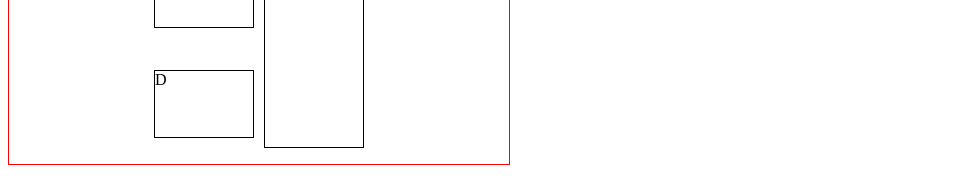
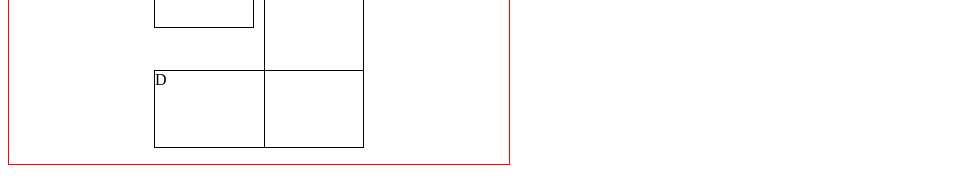
Before and after one commit to France1791/hello-world, a plain HTML site: page index.html in a window 1280 px wide. Shown: the part 393-580 px from the top of the page, without its empty margins (0-967 px from the left). Drawn offline with Linux system fonts and the light colour scheme.

Commit message:
changes made again

```diff
--- a/style.css
+++ b/style.css
@@ -27,5 +27,6 @@ h1{
 .c{
     grid-area: 2 / 2 / span1/ span 1;
 }
-.d{ 1 / 1 / span1/ span 2;
+.d{
+    grid-area: 3 / 1 / span1/ span 2;
 }
```
